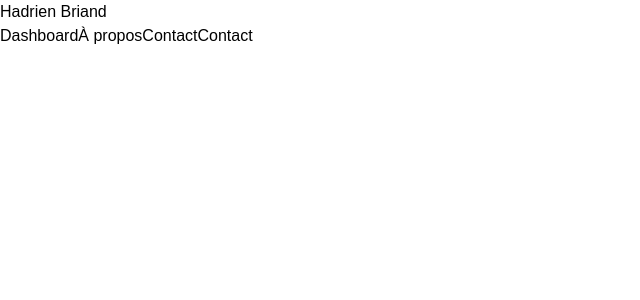
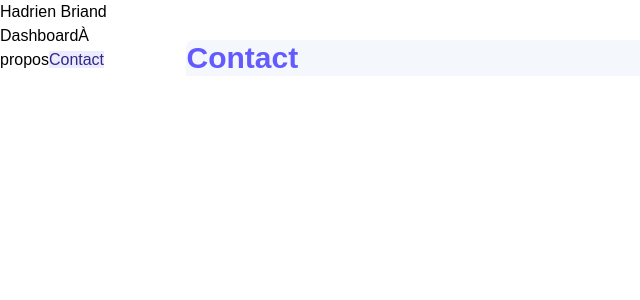
Before and after one commit to hadrienBriand/hadrienBriand, a Nuxt app: page /contact in a window 1280 px wide. Shown: the top 300 px of the page, without its empty margins (0-640 px from the left). Built offline with nearby package versions, Linux system fonts and the light colour scheme.

Commit message:
chore: html structure

```diff
--- a/app/components/general/Header.vue
+++ b/app/components/general/Header.vue
@@ -1,7 +1,15 @@
 <template>
     <header>
         <div>
-            <h1>Hadrien Briand</h1>
+            <h1 v-if="isHome">Hadrien Briand</h1>
+            <NuxtLink v-else to="/">Hadrien Briand</NuxtLink>
         </div>
     </header>
 </template>
+
+<script setup lang="ts">
+
+    const route = useRoute()
+    const isHome = computed(() =>{return route.fullPath === '/'})
+        console.log(isHome.value)
+</script>
--- a/app/components/general/Sidebar.vue
+++ b/app/components/general/Sidebar.vue
@@ -1,9 +1,9 @@
 <template>
     <aside>
         <nav>
-            <NuxtLink to="/">Dashboard</NuxtLink>
-            <NuxtLink to="/about">À propos</NuxtLink>
-            <NuxtLink to="/">Contact</NuxtLink>
+            <NuxtLink to="/" activeClass="text-primary-dark bg-primary-light">Dashboard</NuxtLink>
+            <NuxtLink to="/about"  activeClass="text-primary-dark bg-primary-light">À propos</NuxtLink>
+            <NuxtLink to="/contact" activeClass="text-primary-dark bg-primary-light">Contact</NuxtLink>
         </nav>
     </aside>
 </template>
--- a/app/layouts/default.vue
+++ b/app/layouts/default.vue
@@ -1,9 +1,13 @@
 <template>
     <div>
         <GeneralHeader/>
-        <main class="flex">
+        <main class="flex ">
             <GeneralSidebar/>
-            <slot></slot>
+            <section class="w-full p-4">
+                <div class="wrapper rounded-t-lg bg-secondary">
+                    <slot></slot>
+                </div>
+            </section>
         </main>
     </div>
 </template>
--- a/app/pages/about/index.vue
+++ b/app/pages/about/index.vue
@@ -1,5 +1,5 @@
 <template>
     <div>
-        <h1>About</h1>
+        <h1 class="text-3xl text-primary font-semibold">About</h1>
     </div>
 </template>
--- a/app/pages/contact/index.vue
+++ b/app/pages/contact/index.vue
@@ -1,5 +1,5 @@
 <template>
     <div>
-        <h1>Contact</h1>
+       <h1 class="text-3xl text-primary font-semibold">Contact</h1>
     </div>
 </template>
--- a/app/pages/index.vue
+++ b/app/pages/index.vue
@@ -1,5 +1,5 @@
 <template>
     <div>
-        Home
+        <h1 class="text-3xl text-primary font-semibold">Home</h1>
     </div>
 </template>
--- /dev/null
+++ b/tailwind.config.ts
@@ -0,0 +1,15 @@
+import type { Config } from 'tailwindcss'
+import colors from 'tailwindcss/colors'
+
+export default <Partial<Config>>{
+    theme:{
+        extend:{
+            colors:{
+                primary: '#635BFF',
+                'primary-light': '#ECEBFF',
+                'primary-dark' :'#2F2A83',
+                secondary:'#F4F7FB'
+            }
+        }
+    }
+}
```
